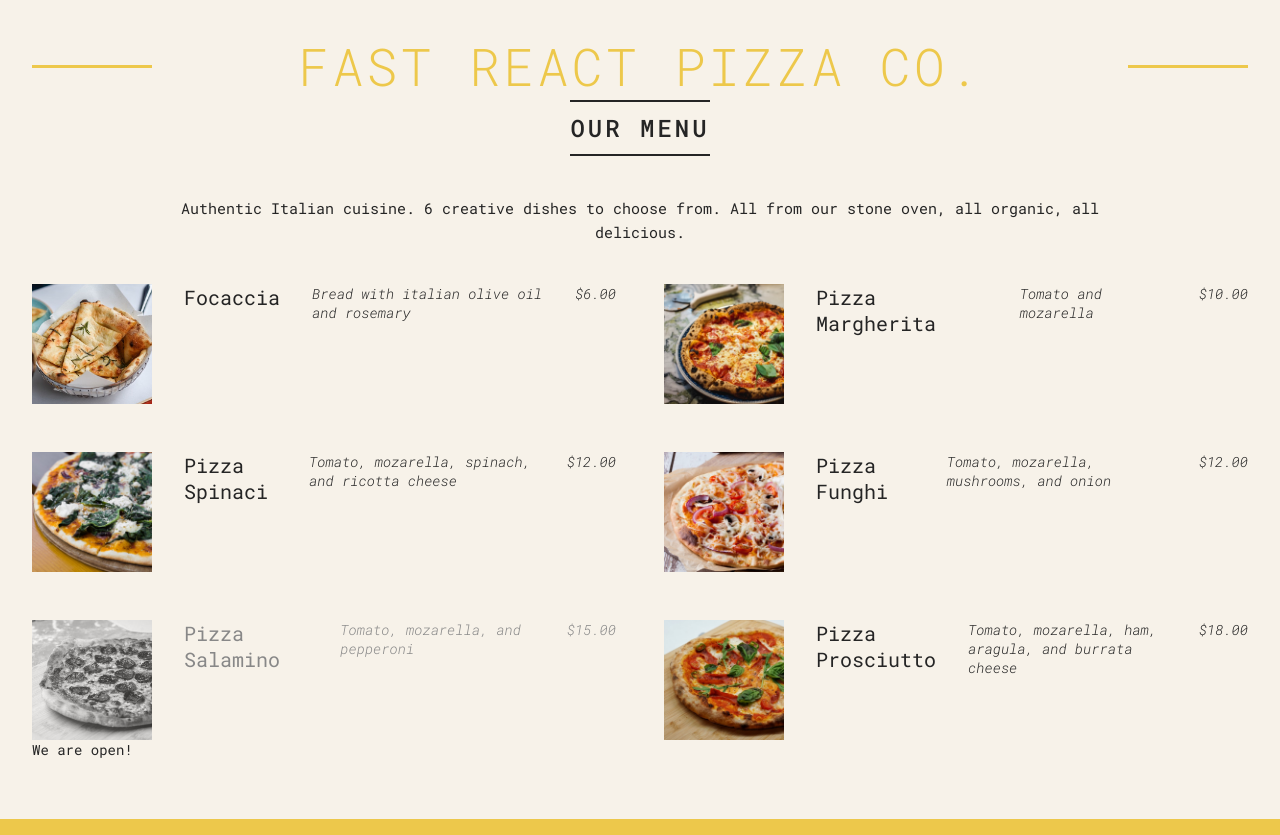
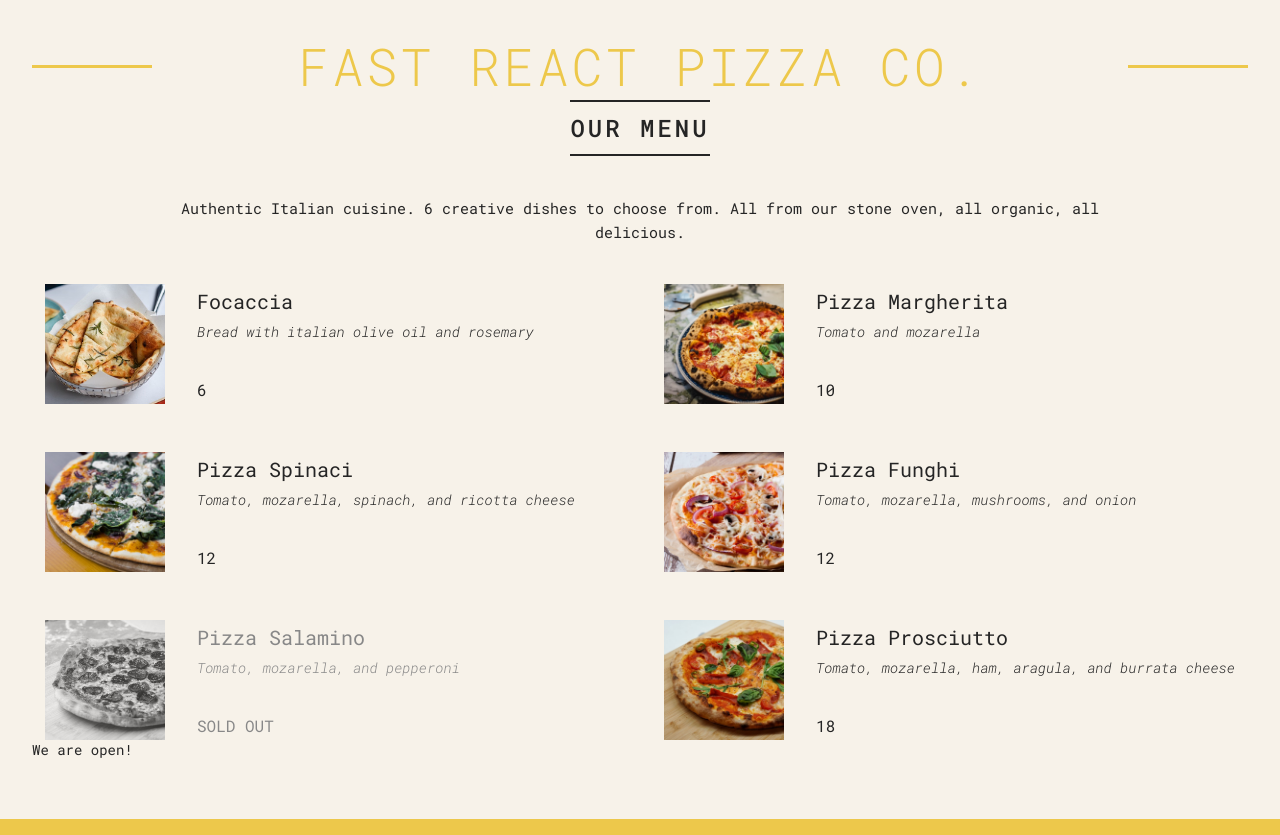
Before and after one commit to MVCorreas/pizza-menu, a React (Create React App) app: page / in a window 1280 px wide. Built offline with nearby package versions, Linux system fonts and the light colour scheme.

Commit message:
feat: added Pizza component

```diff
--- a/src/components/Menu.js
+++ b/src/components/Menu.js
@@ -1,4 +1,5 @@
 import pizzaData from "../utils/pizzaData";
+import Pizza from "./Pizza";
 
 export default function Menu() {
   const pizzas = pizzaData;
@@ -16,15 +17,7 @@ export default function Menu() {
 
           <ul className="pizzas">
             {pizzas.map((pizza) => (
-              <li
-                key={pizza.name}
-                className={`pizza ${pizza.soldOut ? "sold-out" : ""}`}
-              >
-                <img src={pizza.photoName} alt={pizza.name} />
-                <h3>{pizza.name}</h3>
-                <p>{pizza.ingredients}</p>
-                <p className="price">${pizza.price.toFixed(2)}</p>
-              </li>
+              <Pizza key={pizza.name} pizzaObj={pizza} />
             ))}
           </ul>
         </>
--- /dev/null
+++ b/src/components/Pizza.js
@@ -0,0 +1,13 @@
+export default function Pizza({ pizzaObj }) {
+
+  return (
+    <li className={`pizza ${pizzaObj.soldOut ? "sold-out" : ""}`}>
+      <img src={pizzaObj.photoName} alt={pizzaObj.name} />
+      <div>
+        <h3>{pizzaObj.name}</h3>
+        <p>{pizzaObj.ingredients}</p>
+        <span>{pizzaObj.soldOut ? "SOLD OUT" : pizzaObj.price}</span>
+      </div>
+    </li>
+  );
+}
```
